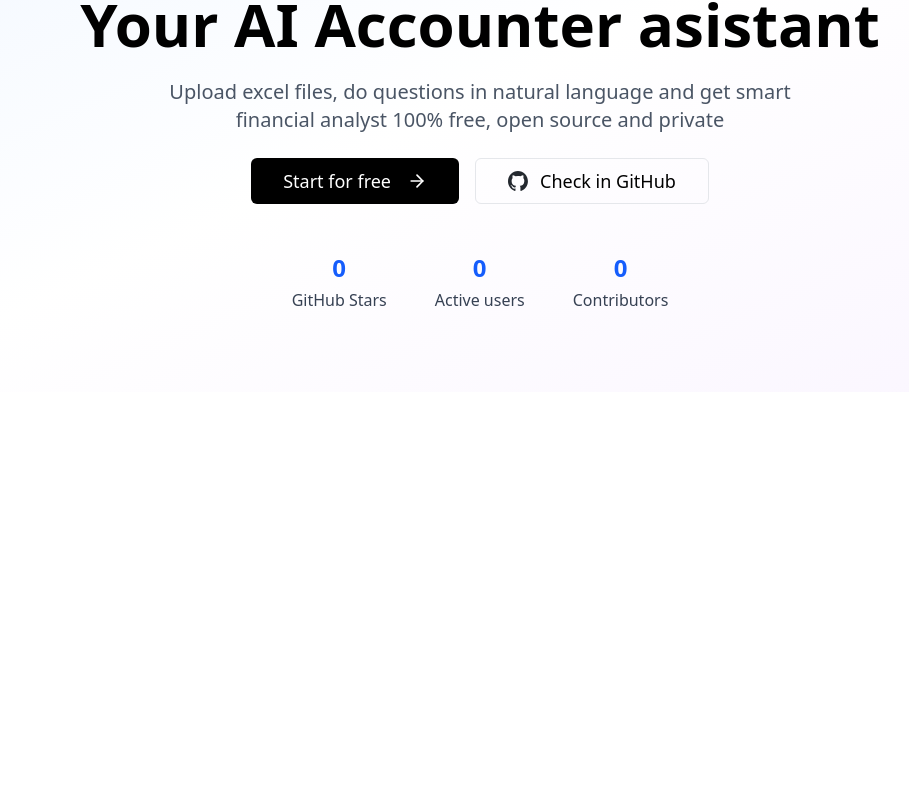
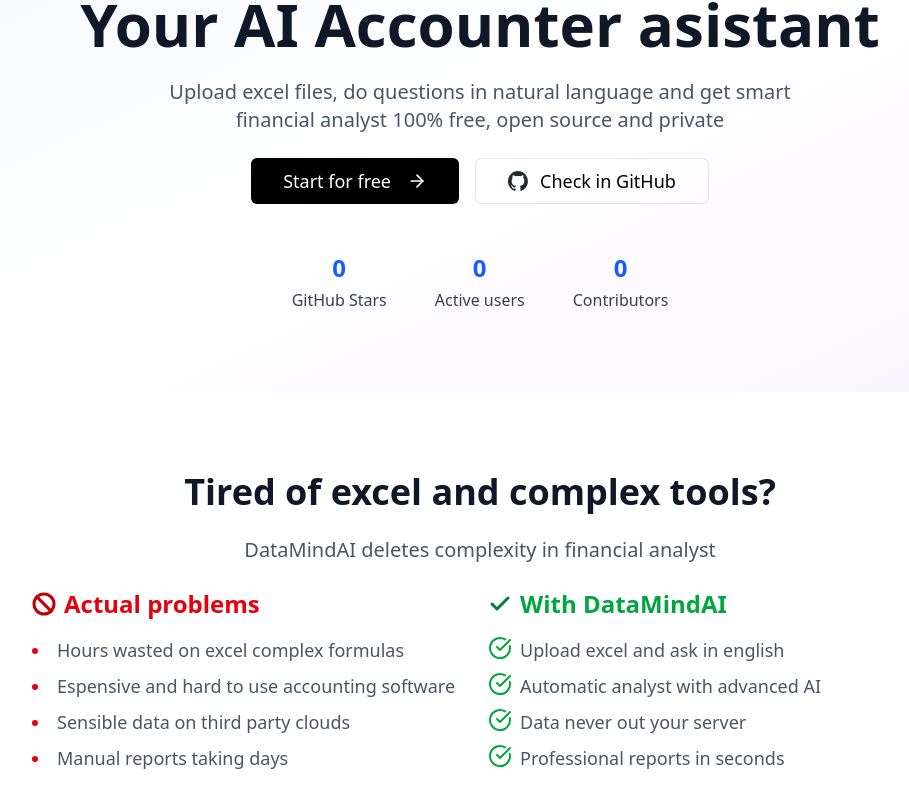
Before and after one commit to EssEnemiGz/DataMindAI, a React (Vite) app in the folder frontend/: page / in a window 1280 px wide. Shown: the part 261-1068 px from the top of the page, without its empty margins (160-1069 px from the left). Before the commit the page ends 800 px from the top, so only its background shows below. Built offline with nearby package versions, Linux system fonts and the light colour scheme.

Commit message:
Added problems and solutions section in index.html

```diff
--- a/frontend/src/assets/index.tsx
+++ b/frontend/src/assets/index.tsx
@@ -1,7 +1,7 @@
 import Header from './components/header.tsx'
 import Button from './components/ui/button.tsx'
 import ButtonBlack from './components/ui/button-black.tsx'
-import { ArrowRight } from 'lucide-react'
+import { ArrowRight, Ban, Check, CircleCheckBig } from 'lucide-react'
 
 function Index() {
   return (
@@ -13,7 +13,7 @@
             <p className='py-1 px-3 border border-gray-300 font-semibold text-xs rounded-2xl mb-6 max-w-fit'>
               Open source | Free | Self-Hosted
             </p>
-            <h1 className='text-6xl font-bold mb-6'>
+            <h1 className='text-6xl font-bold mb-6 text-gray-900'>
               <span className='text-blue-600'>DataMindAI</span><br />
               Your AI Accounter asistant
             </h1>
@@ -46,6 +46,54 @@
             </div>
           </div>
         </section>
+        <section className='py-20 px-4'>
+          <div className="flex text-center max-w-4xl mx-auto flex-col items-center">
+            <h2 className="text-4xl font-bold mb-6 text-gray-900">
+              Tired of excel and complex tools?
+            </h2>
+            <p className="text-xl text-gray-600 mb-6">
+              DataMindAI deletes complexity in financial analyst
+            </p>
+          </div>
+          <div className="grid grid-cols-2 max-w-4xl mx-auto items-center gap-4">
+            <div className="flex flex-col">
+              <div className="flex flex-row items-center gap-2 mb-4">
+                <Ban className='stroke-3 text-red-700'></Ban>
+                <h3 className="text-2xl font-semibold text-red-600">Actual problems</h3>
+              </div>
+              <ul className='text-lg font-light text-gray-600 marker:text-red-600 list-disc list-inside'>
+                <li className='mb-2'>Hours wasted on excel complex formulas</li>
+                <li className='mb-2'>Espensive and hard to use accounting software</li>
+                <li className='mb-2'>Sensible data on third party clouds</li>
+                <li className='mb-2'>Manual reports taking days</li>
+              </ul>
+            </div>
+            <div className="flex flex-col">
+              <div className="flex flex-row items-center gap-2 mb-4">
+                <Check className='stroke-3 text-green-700'></Check>
+                <h3 className="text-2xl font-semibold text-green-600">With DataMindAI</h3>
+              </div>
+              <ul className='text-lg font-light text-gray-600 marker:text-green-600 list-inside'>
+                <li className='flex flex-row gap-2 mb-2'>
+                  <CircleCheckBig className='text-green-600'></CircleCheckBig>
+                  Upload excel and ask in english
+                </li>
+                <li className='flex flex-row gap-2 mb-2'>
+                  <CircleCheckBig className='text-green-600'></CircleCheckBig>
+                  Automatic analyst with advanced AI
+                </li>
+                <li className='flex flex-row gap-2 mb-2'>
+                  <CircleCheckBig className='text-green-600'></CircleCheckBig>
+                  Data never out your server
+                </li>
+                <li className='flex flex-row gap-2 mb-2'>
+                  <CircleCheckBig className='text-green-600'></CircleCheckBig>
+                  Professional reports in seconds
+                </li>
+              </ul>
+            </div>
+          </div>
+        </section>
       </main>
     </>
   )
```
Also changed, not shown: 2 other files (tests, documents, lock files or other folders).
